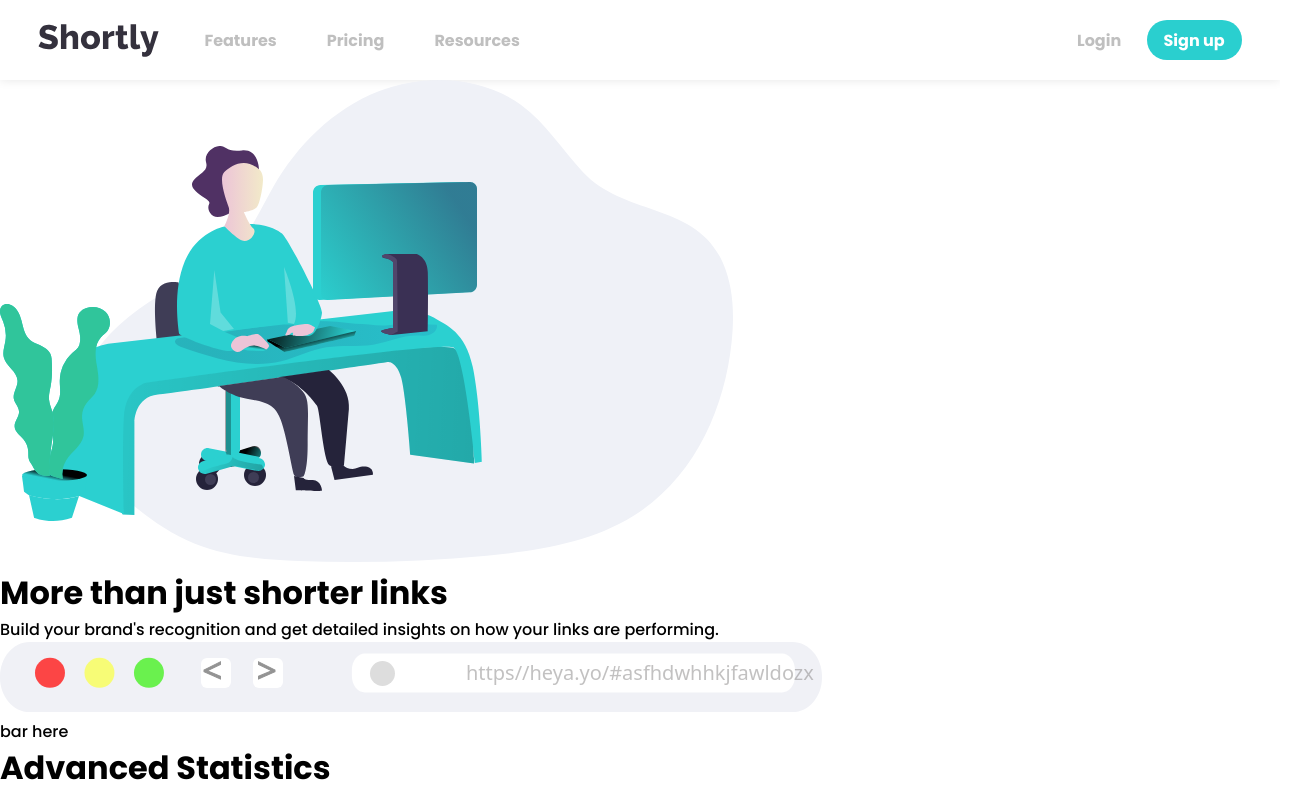
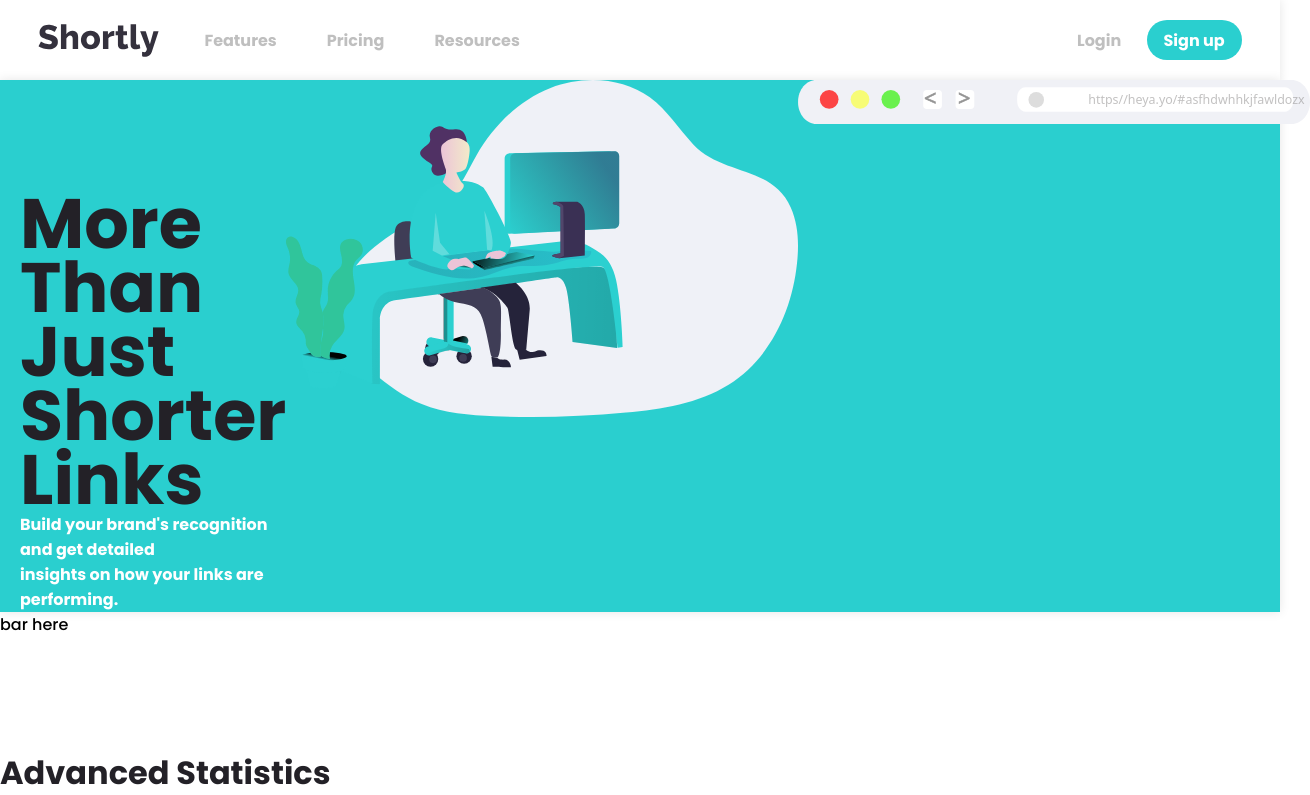
Before and after one commit to Yashasewi/url_shortner, a React (Create React App) app: page / in a window 1280 px wide. Shown: the top 795 px of the page, 1310 px wide, since content can reach past the window. Built offline with nearby package versions, Linux system fonts and the light colour scheme.

Commit message:
just changed some intro section

```diff
--- a/src/components/Footer.js
+++ b/src/components/Footer.js
@@ -6,25 +6,28 @@
         <footer className='footer'>
             <h4>Shortly</h4>
             <p>A simple URL shortener</p>
-            <span>Features</span>
+            <article>Features
                 <ul>
                     <li>Link Shortening</li>
                     <li> Branded Links</li>
                     <li>Analytics</li>
                 </ul>
-            <span>Resources</span>
+            </article>
+            <article>Resources
                 <ul>
                     <li>Blog</li>
                     <li>Developers</li>
                     <li>Support</li>
                 </ul>
-            <span>Company</span>
+            </article>
+            <article>Company
                 <ul>
                     <li>About</li>
                     <li>Our Team</li>
-                <li>Careears</li>
+                    <li>Careers</li>
                     <li>Contacts</li>
                 </ul>
+            </article>
         <ul className='footer_icons'>
             <li><img src="https://img.icons8.com/ios/50/000000/facebook-new.png" alt="facebook logo" /></li>
             <li><img src="https://img.icons8.com/ios/50/000000/instagram-new--v1.png" alt="insta logo"/></li>
--- a/src/components/intro.js
+++ b/src/components/intro.js
@@ -3,15 +3,14 @@
 export default function Intro() {
   return (
     <div className = 'intro'>
-        <p className='text'>
-            <img  className ='illustration_working' src='/images/illustration-working.svg'  alt = "working logo" />
-            <h1 className='quote'>More than just shorter links</h1>
-            <p className = 'inside_text'>Build your brand's recognition and get detailed insights
+            <p className = 'inside_text'>
+            <h1 className='quote'>More Than Just<br/>Shorter Links</h1>
+            Build your brand's recognition and get detailed<br/> insights
             on how your links are performing.
             </p>
-            <img className='searchbar' src = '/images/searchbar.svg' alt = "search bar" />
-        </p>
-        {/* <img src = '../images/illustration-working.svg' alt='wokrking logo' /> */}
+            <img  className ='img' src='/images/illustration-working.svg'  alt = "working logo" />
+            <img className='search_bar_img' src = '/images/searchbar.svg' alt = "search bar" />
+        {/* <img src = '../images/illustration-working.svg' alt='working logo' /> */}
     </div>
   )
 }
--- a/src/index.css
+++ b/src/index.css
@@ -95,3 +95,52 @@
 /*
  intro
   */
+
+.intro{
+    display: flex;
+    flex-direction: row;
+    align-items: flex-start;
+    justify-content: left;
+    background-color: hsl(180, 66%, 49%);
+    color: hsl(0, 0%, 100%);
+    font-weight: 700;
+    font-size: 16px;
+    box-shadow: 0px 0px 10px rgba(0, 0, 0, 0.1);
+}
+
+.img{
+    width: 40%;
+    height: 40%;
+    background-repeat: no-repeat;
+    order: 2;
+}
+.search_bar_img{
+    width: 40%;
+    height: 40%;
+    background-repeat: no-repeat;
+    order: 3;
+}
+
+.inside_text{
+    order: 1;
+    font-weight: 700;
+    /* font-size: 16px; */
+    padding-left: 20px;
+    margin-top: auto;
+    margin-left: auto;
+    margin-right: auto;
+    align-items: center;
+    border: none;
+}
+.inside_text h1{
+    line-height: 4rem;
+    font-size: 70px;
+    font-weight: 700;
+    color: hsl(260, 8%, 14%);
+    padding: 0;
+}
+.quote{
+    color: hsl(260, 8%, 14%);
+    margin-top: 7rem;
+    word-wrap: break-word;
+}
```
Lines whose indentation alone changed are shown as unchanged.
